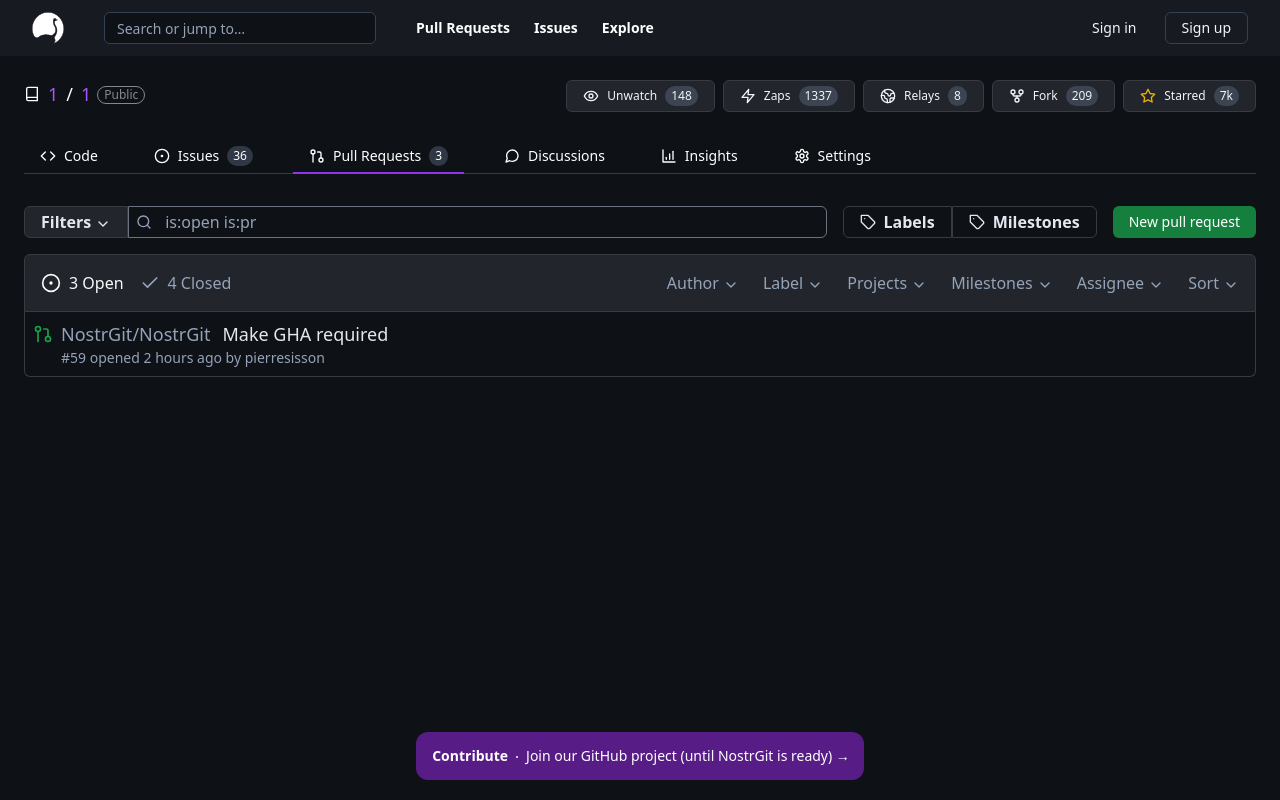
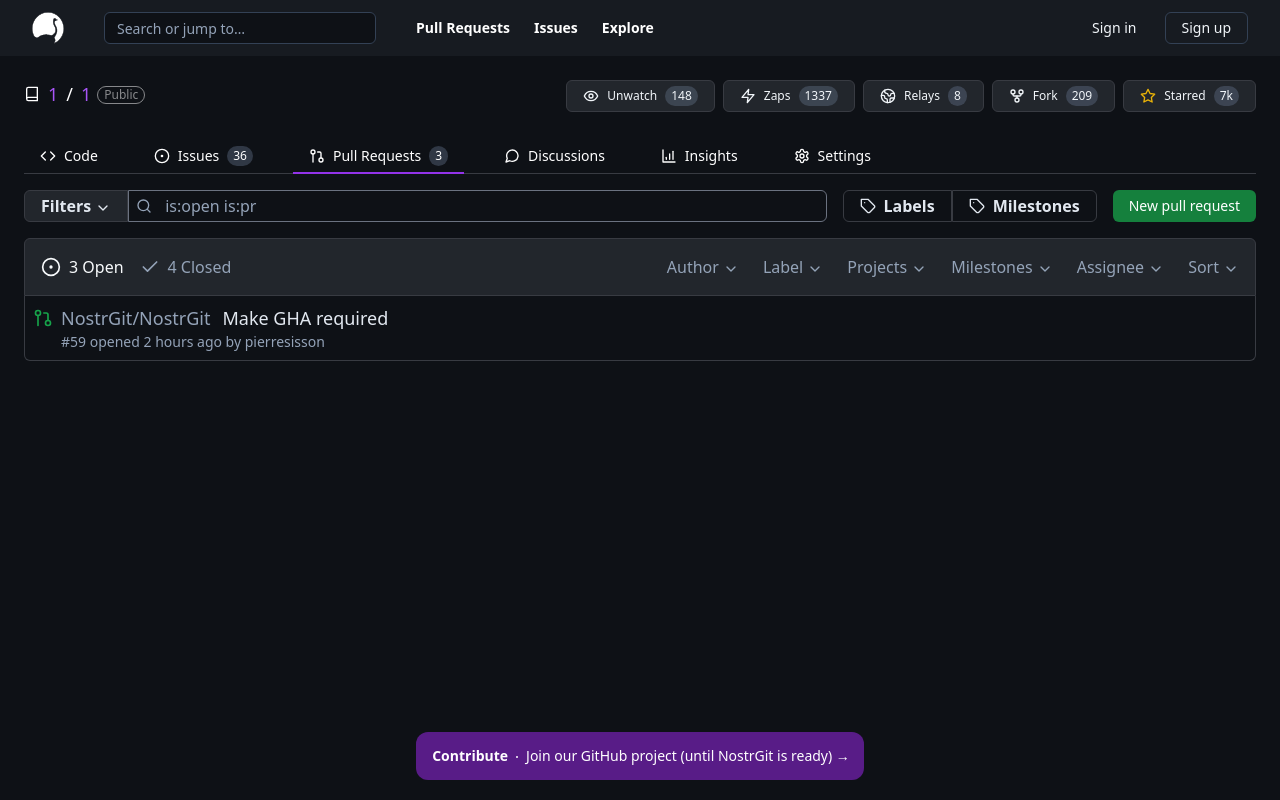
Before and after one commit to NostrGit/NostrGit, a Next.js app: page /1/1/pulls in a window 1280 px wide. Built offline with nearby package versions, Linux system fonts and the light colour scheme; what nostr-relaypool would draw is missing.

Commit message:
fixed margin top for issues and pulls

```diff
--- a/src/app/[entity]/[repo]/issues/page.tsx
+++ b/src/app/[entity]/[repo]/issues/page.tsx
@@ -65,7 +65,7 @@ export default function RepoIssuesPage() {
   );
 
   return (
-    <section className="mt-8">
+    <section className="mt-4">
       <div className="flex flex-col md:flex-row justify-between gap-4 px-4 sm:px-0">
         <div className="flex w-full order-last mb-4 md:mb-0 md:order-none">
           <button className="flex items-center h-8 border border-gray hover:border-slate-400 bg-dark px-4 rounded-l-md text-slate-200 font-semibold">
--- a/src/app/[entity]/[repo]/pulls/page.tsx
+++ b/src/app/[entity]/[repo]/pulls/page.tsx
@@ -66,7 +66,7 @@ export default function RepoPullsPage() {
   );
 
   return (
-    <section className="mt-8">
+    <section className="mt-4">
       <div className="flex flex-col md:flex-row justify-between gap-4 px-4 sm:px-0">
         <div className="flex w-full order-last mb-4 md:mb-0 md:order-none">
           <button className="flex items-center h-8 border border-gray hover:border-slate-400 bg-dark px-4 rounded-l-md text-slate-200 font-semibold">
```
